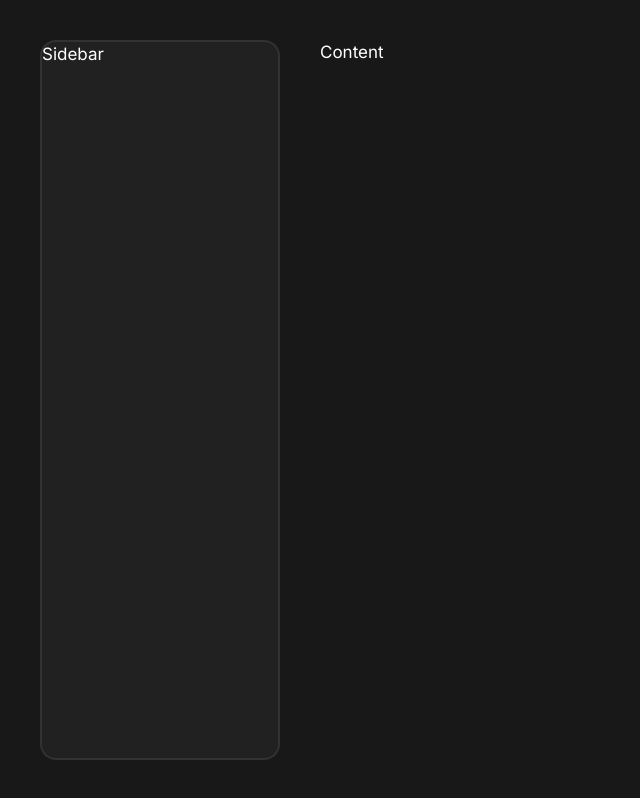
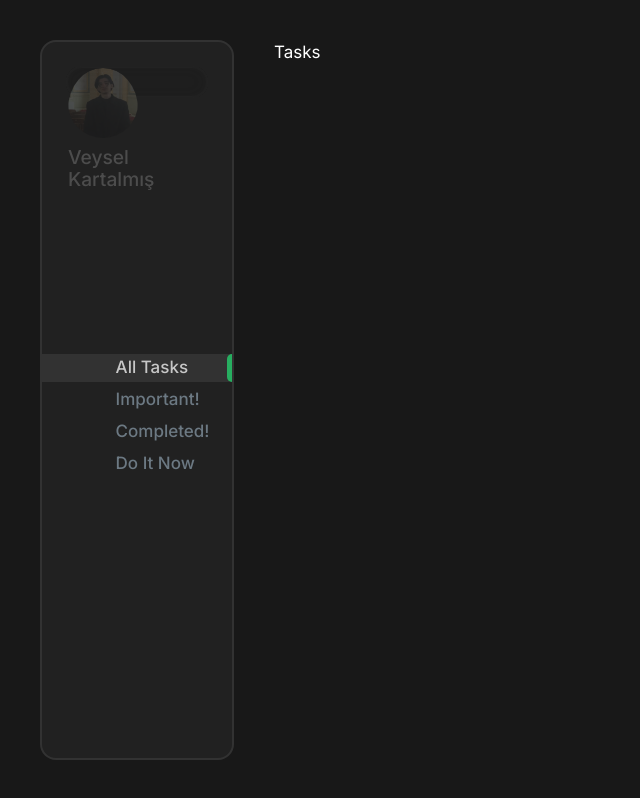
Before and after one commit to veyselkartalmis/fullstack-task-manager, a Next.js app: page / in a window 1280 px wide. Shown: the whole page, without its empty margins (0-640 px from the left). Built offline with nearby package versions, Linux system fonts and the light colour scheme.

Commit message:
feat: pages and sidebar styles added

```diff
--- /dev/null
+++ b/app/completed/page.tsx
@@ -0,0 +1,5 @@
+function page() {
+  return <div>completed</div>;
+}
+
+export default page;
--- a/app/components/Sidebar/Sidebar.tsx
+++ b/app/components/Sidebar/Sidebar.tsx
@@ -3,9 +3,52 @@
 import { styled } from "styled-components";
 import { useGlobalState } from "@/app/context/globalProvider";
 
+import Image from "next/image";
+import Link from "next/link";
+import { usePathname, useRouter } from "next/navigation";
+
+import menu from "@/app/utils/menu";
+
 function Sidebar() {
   const { theme } = useGlobalState();
-  return <SidebarStyled theme={theme}>Sidebar</SidebarStyled>;
+  const router = useRouter();
+  const pathname = usePathname();
+
+  const handleClick = (link: string) => {
+    router.push(link);
+  };
+
+  return (
+    <SidebarStyled theme={theme}>
+      <div className="profile">
+        <div className="profile-overlay">
+          <div className="image">
+            <Image src="/profile.jpg" width={70} height={70} alt="profile" />
+          </div>
+          <h1>
+            <span>Veysel</span>
+            <span>Kartalmış</span>
+          </h1>
+        </div>
+      </div>
+      <ul className="nav-items">
+        {menu.map((item) => {
+          return (
+            <li
+              className={`nav-item ${pathname === item.link ? "active" : ""}`}
+              onClick={() => {
+                handleClick(item.link);
+              }}
+            >
+              {item.icon}
+              <Link href={item.link}>{item.title}</Link>
+            </li>
+          );
+        })}
+      </ul>
+      <button></button>
+    </SidebarStyled>
+  );
 }
 
 const SidebarStyled = styled.nav`
@@ -14,6 +57,208 @@
   background-color: ${(props) => props.theme.colorBg2};
   border: 2px solid ${(props) => props.theme.borderColor2};
   border-radius: 1rem;
+
+  display: flex;
+  flex-direction: column;
+  justify-content: space-between;
+
+  color: ${(props) => props.theme.colorGrey3};
+
+  @media screen and (max-width: 768px) {
+    position: fixed;
+    height: calc(100vh - 2rem);
+    z-index: 100;
+
+    transition: all 0.3s cubic-bezier(0.53, 0.21, 0, 1);
+
+    .toggle-nav {
+      display: block !important;
+    }
+  }
+
+  .toggle-nav {
+    display: none;
+    padding: 0.8rem 0.9rem;
+    position: absolute;
+    right: -69px;
+    top: 1.8rem;
+
+    border-top-right-radius: 1rem;
+    border-bottom-right-radius: 1rem;
+
+    background-color: ${(props) => props.theme.colorBg2};
+    border-right: 2px solid ${(props) => props.theme.borderColor2};
+    border-top: 2px solid ${(props) => props.theme.borderColor2};
+    border-bottom: 2px solid ${(props) => props.theme.borderColor2};
+  }
+
+  .user-btn {
+    .cl-rootBox {
+      width: 100%;
+      height: 100%;
+
+      .cl-userButtonBox {
+        width: 100%;
+        height: 100%;
+
+        .cl-userButtonTrigger {
+          width: 100%;
+          height: 100%;
+          opacity: 0;
+        }
+      }
+    }
+  }
+
+  .profile {
+    margin: 1.5rem;
+    padding: 1rem 0.8rem;
+    position: relative;
+
+    border-radius: 1rem;
+    cursor: pointer;
+
+    font-weight: 500;
+    color: ${(props) => props.theme.colorGrey0};
+
+    display: flex;
+    align-items: center;
+
+    .profile-overlay {
+      position: absolute;
+      top: 0;
+      left: 0;
+      width: 100%;
+      height: 100%;
+      backdrop-filter: blur(10px);
+      z-index: 0;
+      background: ${(props) => props.theme.colorBg3};
+      transition: all 0.55s linear;
+      border-radius: 1rem;
+      border: 2px solid ${(props) => props.theme.borderColor2};
+
+      opacity: 0.2;
+    }
+
+    h1 {
+      font-size: 1.2rem;
+      display: flex;
+      flex-direction: column;
+
+      line-height: 1.4rem;
+    }
+
+    .image,
+    h1 {
+      position: relative;
+      z-index: 1;
+    }
+
+    .image {
+      flex-shrink: 0;
+      display: inline-block;
+      overflow: hidden;
+      transition: all 0.5s ease;
+      border-radius: 100%;
+
+      width: 70px;
+      height: 70px;
+
+      img {
+        border-radius: 100%;
+        transition: all 0.5s ease;
+      }
+    }
+
+    > h1 {
+      margin-left: 0.8rem;
+      font-size: clamp(1.2rem, 4vw, 1.4rem);
+      line-height: 100%;
+    }
+
+    &:hover {
+      .profile-overlay {
+        opacity: 1;
+        border: 2px solid ${(props) => props.theme.borderColor2};
+      }
+
+      img {
+        transform: scale(1.1);
+      }
+    }
+  }
+
+  .nav-item {
+    position: relative;
+    padding: 0.8rem 1rem 0.9rem 2.1rem;
+    margin: 0.3rem 0;
+
+    display: grid;
+    grid-template-columns: 40px 1fr;
+    cursor: pointer;
+    align-items: center;
+
+    &::after {
+      position: absolute;
+      content: "";
+      left: 0;
+      top: 0;
+      width: 0;
+      height: 100%;
+      background-color: ${(props) => props.theme.activeNavLinkHover};
+      z-index: 1;
+      transition: all 0.3s ease-in-out;
+    }
+
+    &::before {
+      position: absolute;
+      content: "";
+      right: 0;
+      top: 0;
+      width: 0%;
+      height: 100%;
+      background-color: ${(props) => props.theme.colorGreenDark};
+
+      border-bottom-left-radius: 5px;
+      border-top-left-radius: 5px;
+    }
+
+    a {
+      font-weight: 500;
+      transition: all 0.3s ease-in-out;
+      z-index: 2;
+      line-height: 0;
+    }
+
+    i {
+      display: flex;
+      align-items: center;
+      color: ${(props) => props.theme.colorIcons};
+    }
+
+    &:hover {
+      &::after {
+        width: 100%;
+      }
+    }
+  }
+
+  .active {
+    background-color: ${(props) => props.theme.activeNavLink};
+
+    i,
+    a {
+      color: ${(props) => props.theme.colorIcons2};
+    }
+  }
+
+  .active::before {
+    width: 0.3rem;
+  }
+
+  > button {
+    margin: 1.5rem;
+  }
 `;
 
 export default Sidebar;
--- /dev/null
+++ b/app/components/Tasks/Tasks.tsx
@@ -0,0 +1,5 @@
+function Tasks() {
+  return <div>Tasks</div>;
+}
+
+export default Tasks;
--- /dev/null
+++ b/app/important/page.tsx
@@ -0,0 +1,5 @@
+function page() {
+  return <div>important</div>;
+}
+
+export default page;
--- /dev/null
+++ b/app/incomplete/page.tsx
@@ -0,0 +1,5 @@
+function page() {
+  return <div>incomplete</div>;
+}
+
+export default page;
--- a/app/layout.tsx
+++ b/app/layout.tsx
@@ -19,11 +19,20 @@
 }) {
   return (
     <html lang="en">
+      <head>
+        <link
+          rel="stylesheet"
+          href="https://cdnjs.cloudflare.com/ajax/libs/font-awesome/6.4.2/css/all.min.css"
+          integrity="sha512-z3gLpd7yknf1YoNbCzqRKc4qyor8gaKU1qmn+CShxbuBusANI9QpRohGBreCFkKxLhei6S9CQXFEbbKuqLg0DA=="
+          crossOrigin="anonymous"
+          referrerPolicy="no-referrer"
+        />
+      </head>
       <body className={inter.className}>
         <ContextProviders>
           <GlobalStyleProvider>
             <Sidebar />
-            {children}
+            <div className="w-full">{children}</div>
           </GlobalStyleProvider>
         </ContextProviders>
       </body>
--- a/app/page.tsx
+++ b/app/page.tsx
@@ -1,3 +1,9 @@
+import Tasks from "./components/Tasks/Tasks";
+
 export default function Home() {
-  return <main>Content</main>;
+  return (
+    <main>
+      <Tasks />
+    </main>
+  );
 }
--- a/app/providers/ContextProviders.tsx
+++ b/app/providers/ContextProviders.tsx
@@ -1,6 +1,6 @@
 "use client";
 
-import React from "react";
+import React, { useState, useEffect } from "react";
 import { GlobalProvider } from "../context/globalProvider";
 
 interface Props {
@@ -8,6 +8,16 @@
 }
 
 function ContextProviders({ children }: Props) {
+  const [isReady, setIsReady] = useState(false);
+
+  useEffect(() => {
+    setTimeout(() => {
+      setIsReady(true);
+    }, 1000);
+  }, []);
+
+  if (!isReady) return null;
+
   return <GlobalProvider>{children}</GlobalProvider>;
 }
 
--- /dev/null
+++ b/app/utils/icons.js
@@ -0,0 +1,25 @@
+export const bars = <i className="fa-solid fa-bars fa-beat"></i>;
+export const arrowLeft = <i className="fa-solid fa-arrow-left fa-beat"></i>;
+export const add = <i className="fa-solid fa-plus"></i>;
+export const moon = <i className="fa-solid fa-moon"></i>;
+export const search = <i className="fa-solid fa-magnifying-glass"></i>;
+export const bell = <i className="fa-solid fa-bell"></i>;
+export const home = <i className="fa-solid fa-house"></i>;
+export const list = <i className="fa-solid fa-list-check"></i>;
+export const check = <i className="fa-solid fa-check"></i>;
+export const help = <i className="fa-solid fa-circle-info"></i>;
+export const gear = <i className="fa-solid fa-gear"></i>;
+export const login = <i className="fa-solid fa-right-to-bracket"></i>;
+export const logout = <i className="fa-solid fa-right-from-bracket"></i>;
+export const user = <i className="fa-solid fa-user"></i>;
+export const join = <i className="fa-solid fa-user-plus"></i>;
+export const heart = <i className="fa-solid fa-heart"></i>;
+export const edit = <i className="fa-solid fa-file-pen"></i>;
+export const users = <i className="fa-solid fa-user-group"></i>;
+export const todo = <i className="fa-solid fa-clipboard-list"></i>;
+export const down = <i className="fa-solid fa-caret-down"></i>;
+export const trash = <i className="fa-solid fa-trash"></i>;
+export const admin = <i className="fa-solid fa-lock"></i>;
+export const linked = <i className="fa-brands fa-linkedin"></i>;
+export const mailIcon = <i className="fa-solid fa-envelope"></i>;
+export const plus = <i className="fa-solid fa-plus fa-beat-fade"></i>;
--- /dev/null
+++ b/app/utils/menu.js
@@ -0,0 +1,30 @@
+import { list, check, todo, home } from "./Icons";
+
+const menu = [
+  {
+    id: 1,
+    title: "All Tasks",
+    icon: home,
+    link: "/",
+  },
+  {
+    id: 2,
+    title: "Important!",
+    icon: list,
+    link: "/important",
+  },
+  {
+    id: 3,
+    title: "Completed!",
+    icon: check,
+    link: "/completed",
+  },
+  {
+    id: 4,
+    title: "Do It Now",
+    icon: todo,
+    link: "/incomplete",
+  },
+];
+
+export default menu;
```
Also changed, not shown: public/profile.jpg (added).
